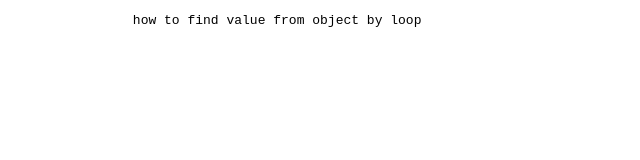
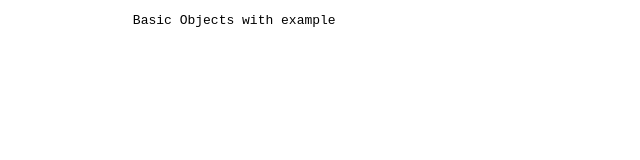
Before and after one commit to shariful07/my-js, a plain HTML site: page BasicObject.html in a window 1280 px wide. Shown: the whole page, without its empty margins (0-640 px from the left). Drawn offline with Linux system fonts and the light colour scheme.

Commit message:
Update BasicObject.html

```diff
--- a/BasicObject.html
+++ b/BasicObject.html
@@ -10,7 +10,7 @@
 <body>
 
 	<pre>
-		how to find value from object by loop
+		Basic Objects with example
 	</pre>
 
 
```
